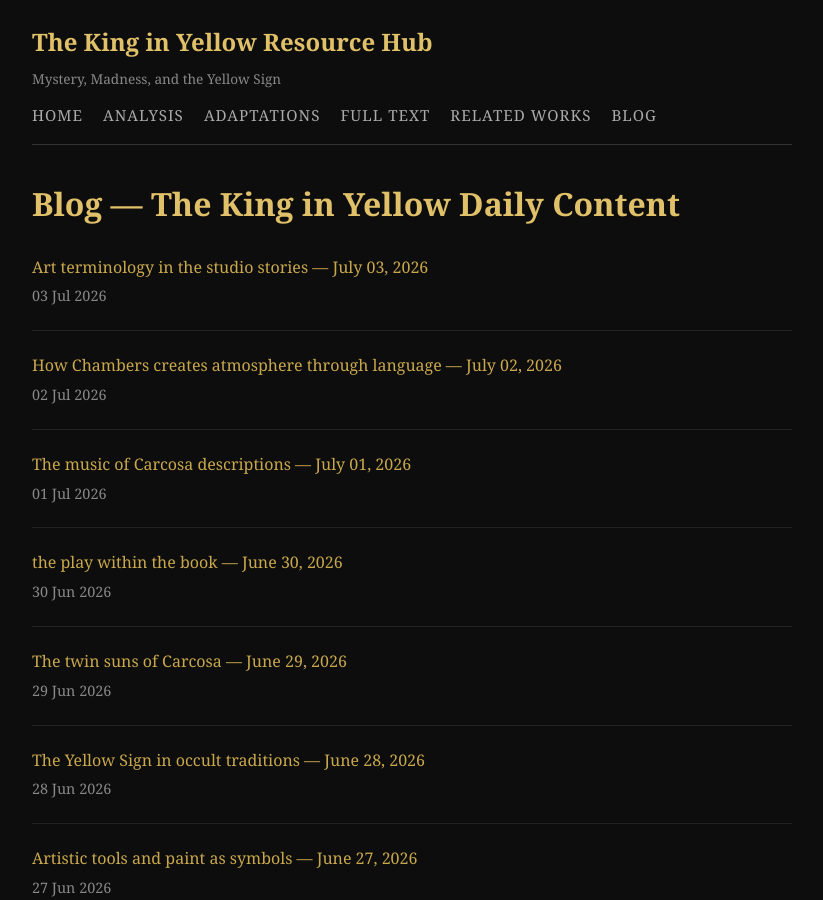
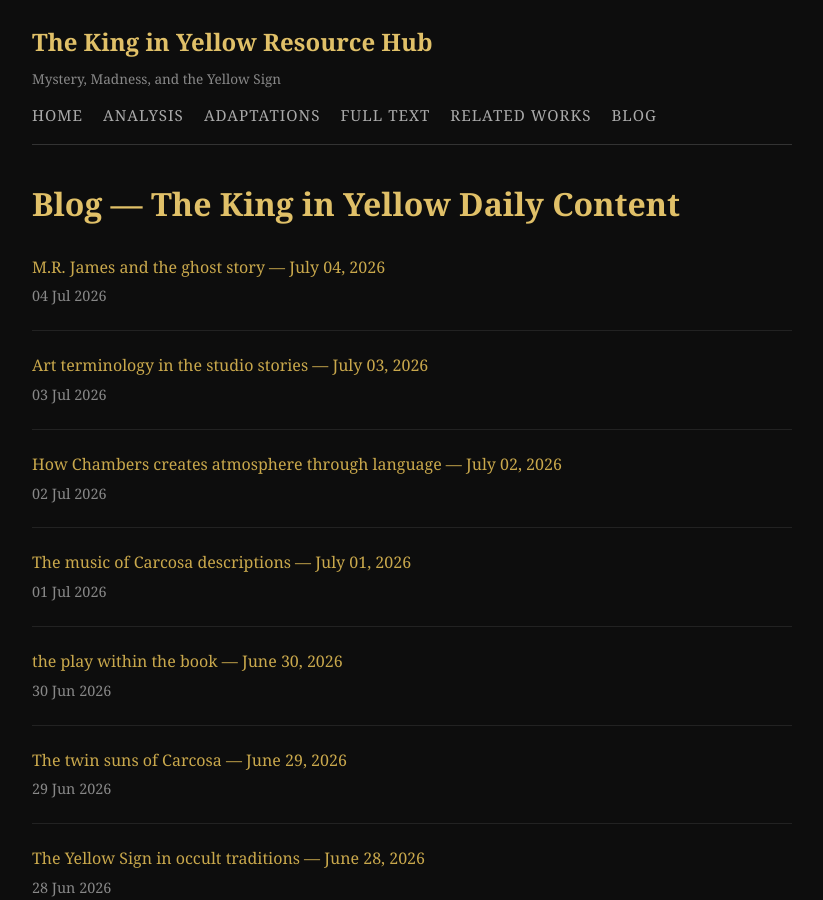
Before and after one commit to miravosqueinteresante/the-king-in-yellow-resources, a Jekyll site: the page built from blog/index.md, in a window 1280 px wide and 900 px high. Shown: the whole window, without its empty margins (228-1051 px from the left). Built offline with Jekyll 4.4.1, drawn with Linux system fonts in a browser that asks for light colours; some of the changed lines change nothing that is shown.

Commit message:
Daily post — 2026-07-04

```diff
--- a/_data/post-queue.json
+++ b/_data/post-queue.json
@@ -44,9 +44,10 @@
   },
   "weird_fiction_history": {
     "used": [
-      "The King in Yellow in the Cthulhu Mythos"
+      "The King in Yellow in the Cthulhu Mythos",
+      "Contemporary \u2014 M.R. James and the ghost story"
     ],
-    "last_date": "2026-06-26"
+    "last_date": "2026-07-04"
   },
   "thematic_analysis": {
     "used": [],
--- /dev/null
+++ b/_posts/2026-07-04-contemporary-mr-james-and-the-ghost-story.md
@@ -0,0 +1,32 @@
+---
+layout: post
+title: "M.R. James and the ghost story — July 04, 2026"
+date: 2026-07-04 12:00:00 +0000
+categories: blog
+content_type: weird_fiction_history
+tags: [weird fiction history the-king-in-yellow chambers analysis]
+---
+M.R. James stands as a towering figure in the realm of ghost stories, particularly in the early 20th century, when he helped redefine the genre with his distinct style. His works, characterized by an atmosphere of creeping dread and scholarly precision, not only reflect his Victorian background but also echo the underlying unease prevalent in the wake of the industrial revolution. This tension between the familiar and the unknown creates a fertile ground for weird fiction, a genre that intertwines the supernatural with existential dread, much like Chambers’ "The King in Yellow."
+
+James's ghost stories, such as "Oh, Whistle, and I'll Come to You, My Lad" and "The Mezzotint," often employ mundane settings—an old university, a remote house—transforming the ordinary into a landscape of horror. This technique is reminiscent of Chambers' work, where the introduction of the mysterious and the absurd into everyday life leads to an unsettling experience. In “The King in Yellow,” the titular play serves as a catalyst for madness, much like the specters in James’s narratives, where the ghosts often become manifestations of repressed fears and desires.
+
+A significant aspect of James's storytelling is his emphasis on the scholarly protagonist. In “Oh, Whistle, and I'll Come to You, My Lad,” the academic character, Professor Parkins, encounters the supernatural not as a believer but as a skeptic, which creates a tension that enhances the horror. This aligns with Chambers' portrayal of characters who are similarly plagued by their intellectual pursuits. In both cases, the quest for knowledge leads to an encounter with the incomprehensible, reflecting a broader anxiety about the limits of human understanding.
+
+James also employs the device of the artifact—a common object that becomes a conduit for the supernatural. In "The Mezzotint," a seemingly innocuous piece of art reveals a terrifying narrative, echoing the way Chambers uses the play "The King in Yellow" as a symbol of dread and despair. Both authors explore how objects can hold dark secrets, suggesting that the past is never fully buried and can erupt into the present with terrifying consequences.
+
+In terms of style, James's prose is notable for its economy and precision. He avoids elaborate descriptions, which can often detract from the subtlety of horror. Instead, he crafts a sense of unease through implication and suggestion. For instance, when describing the ghostly encounter in “Oh, Whistle, and I'll Come to You, My Lad,” the tension builds slowly, focusing on what is not said, much like the ever-looming threat of madness in "The King in Yellow." This technique invites readers to fill in the gaps, allowing their imaginations to conjure the horror, a hallmark of effective weird fiction.
+
+Ultimately, M.R. James’s contributions to the ghost story genre extend beyond mere entertainment; they engage with themes of knowledge, the supernatural, and the uncanny realities of existence. His work resonates with the foundational concepts established by Chambers, as both authors illuminate the fragility of the human psyche when confronted with the inexplicable. In this way, the legacy of James not only enriches the tapestry of weird fiction but also continues to inspire contemporary interpretations of the ghost story, reminding us of the lurking shadows in our own lives and the unsettling knowledge that some doors, once opened, should never be crossed again.
+
+---
+
+### Explore More
+
+- [Robert W. Chambers — Biography](/the-king-in-yellow-resources/analysis/chambers-biography/)
+
+*For a more interactive experience, there is a coloring book and nightmare journal inspired by The King in Yellow: [The King in Yellow: Nightmares Diary and Coloring Book](https://www.amazon.com/dp/B0CTXCQ9HM)*
+
+### Previous Posts on This Topic
+
+- [Weird Fiction History — June 16, 2026](/the-king-in-yellow-resources/2026/07/2026-06-16-weird_fiction_history.html)
+- [The King in Yellow in the Cthulhu Mythos — June 26, 2026](/the-king-in-yellow-resources/2026/07/2026-06-26-the-king-in-yellow-in-the-cthulhu-mythos.html)
```
